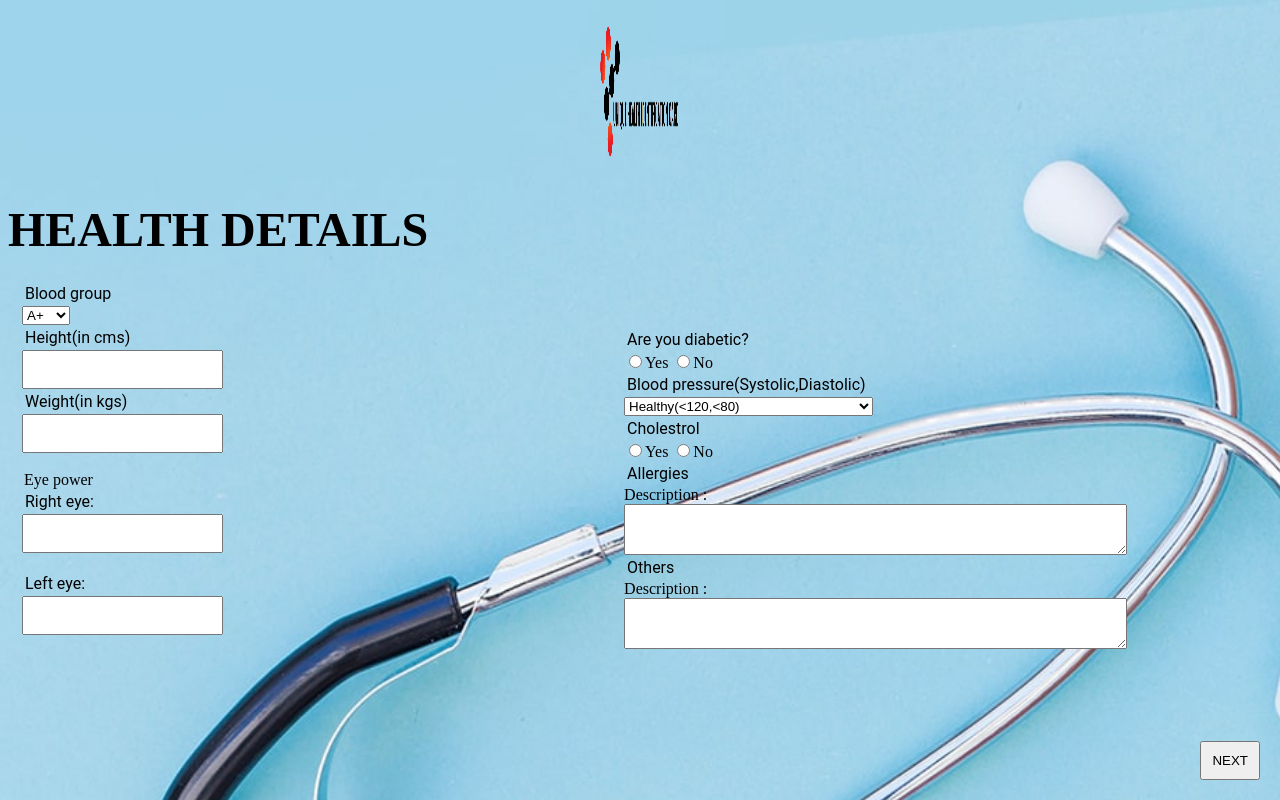
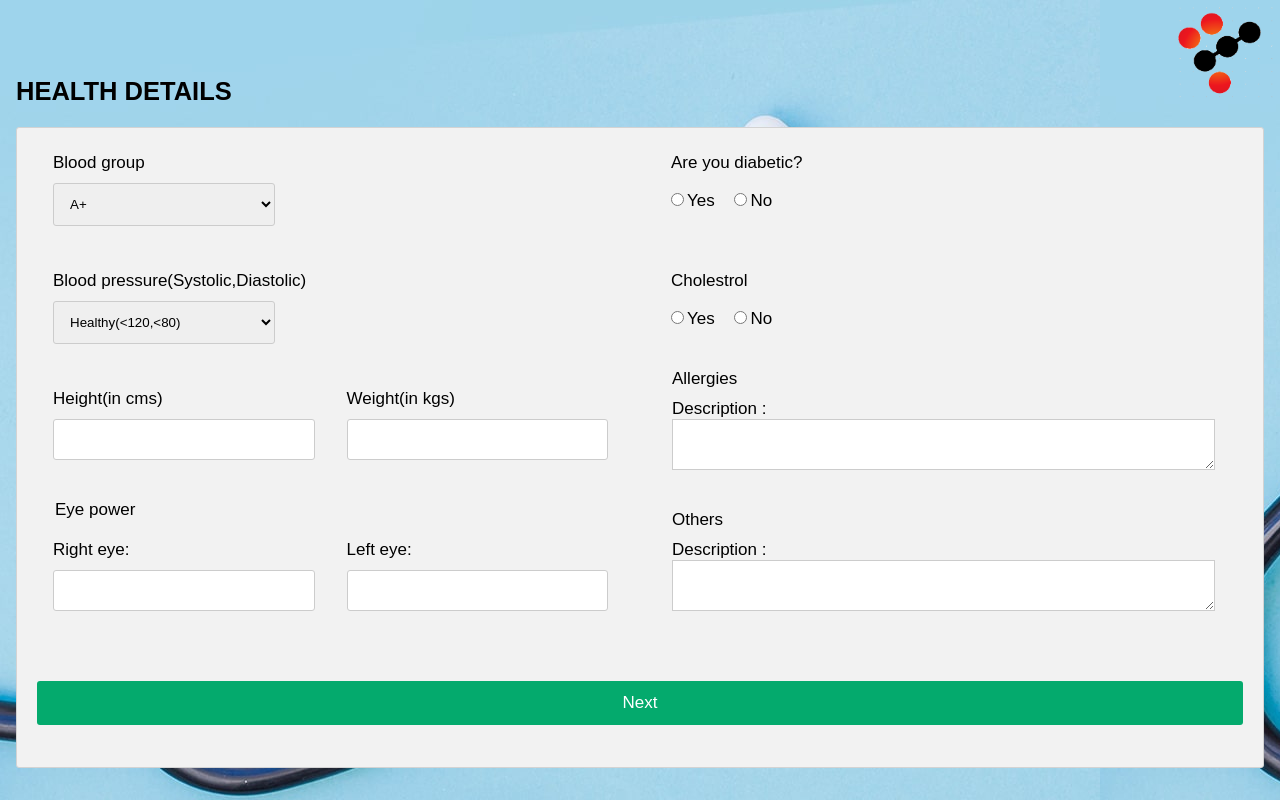
Before and after one commit to rithulaa/uhic, a Django app: page /login/input1/input2 in a window 1280 px wide. Run offline with Django 3.2, Linux system fonts and the light colour scheme.

Commit message:
input2 changed

```diff
--- a/uhic/templates/input2.html
+++ b/uhic/templates/input2.html
@@ -1,114 +1,181 @@
 {% load static %}
+<html>
+<head>
+<meta name="viewport" content="width=device-width, initial-scale=1">
+<link rel="stylesheet" href="https://cdnjs.cloudflare.com/ajax/libs/font-awesome/4.7.0/css/font-awesome.min.css">
+<style>
+body {
+  background-image: url("{%static '8min.jpg' %}");
+  font-family: Arial;
+  font-size: 17px;
+  padding: 8px;
+}
 
-<html lang="en" xmlns="http://www.w3.org/1999/html" xmlns="http://www.w3.org/1999/html">
-<head>
-    <meta charset="UTF-8">
-    <title>PERSONAL DETAILS</title>
-    <style type="text/css">
-        body{
-            background-image: url("{%static '8min.jpg' %}");
-            background-repeat: no-repeat;
-            background-attachment: fixed;
-            background-size: 1530px;
+* {
+  box-sizing: border-box;
 }
-        main{
-            position:fixed;
-            top:120px;
-            left:410px;
-            width:700px;
-            background-color:gainsboro;
-            align-items:center;
-            border-radius:5%;
+
+.row {
+  display: -ms-flexbox; /* IE10 */
+  display: flex;
+  -ms-flex-wrap: wrap; /* IE10 */
+  flex-wrap: wrap;
+  margin: 0 -16px;
 }
-        .btn-holder {
-            justify-content: flex-end;
-            display: flex;
-            position: fixed;
-            bottom: 20px;
-            right: 20px;
+
+.col-25 {
+  -ms-flex: 25%; /* IE10 */
+  flex: 25%;
 }
-        h4{
-            font-family: Impact;
-            font-size: 35px ;
-            color: black;
+
+.col-50 {
+  -ms-flex: 50%; /* IE10 */
+  flex: 50%;
 }
-        .center {
+
+.col-75 {
+  -ms-flex: 75%; /* IE10 */
+  flex: 75%;
+}
+.col-100 {
+  -ms-flex: 100%; /* IE10 */
+  flex: 100%;
+}
+
+.col-25,
+.col-50,
+.col-75,
+.col-100{
+  padding: 0 16px;
+}
+
+.container {
+  background-color: #f2f2f2;
+  padding: 5px 20px 15px 20px;
+  border: 1px solid lightgrey;
+  border-radius: 3px;
+}
+
+input[type=text] {
+  width: 100%;
+  margin-bottom: 20px;
+  padding: 12px;
+  border: 1px solid #ccc;
+  border-radius: 3px;
+}
+input[type=radio] {
+  margin-left: 15px;
+  margin-top: 10px;
+}
+input[type=number] {
+  width: 100%;
+  margin-bottom: 20px;
+  padding: 12px;
+  border: 1px solid #ccc;
+  border-radius: 3px;
+}
+input[type=tel] {
+  width: 100%;
+  margin-bottom: 20px;
+  padding: 12px;
+  border: 1px solid #ccc;
+  border-radius: 3px;
+}
+input[type=date] {
+  width: 100%;
+  margin-bottom: 20px;
+  padding: 12px;
+  border: 1px solid #ccc;
+  border-radius: 3px;
+}
+
+label {
+  margin-bottom: 10px;
   display: block;
-              margin-left: auto;
-              margin-right: auto;
-              width: 50%;
 }
-        label{
-            font-family: Roboto;
-            display: block;
-            padding: 3px;
+
+.icon-container {
+  margin-bottom: 20px;
+  padding: 7px 0;
+  font-size: 24px;
 }
-        input {
-            padding: 10px;
-            display: inline-block;
+
+.btn {
+  background-color: #04AA6D;
+  color: white;
+  padding: 12px;
+  margin: 10px 0;
+  border: none;
+  width: 100%;
+  border-radius: 3px;
+  cursor: pointer;
+  font-size: 17px;
 }
-        fieldset{
-            width: 47%;
-            display: inline-block;
-            box-sizing: border-box;
-            border: 0;
+
+
+.btn:hover {
+  background-color: #45a049;
+}
+
+a {
+  color: #2196F3;
+}
+
+hr {
+  border: 1px solid lightgrey;
+}
+
+
+span.guidelines{
+  float: right;
+  color: grey;
+}
+
+
+@media (max-width: 800px) {
+  .row {
+    flex-direction: column-reverse;
+  }
+  .col-25 {
+    margin-bottom: 20px;
+  }
+
 }
 </style>
-        <script>
-        function Addattachment()
-        {
-        var entityETC=10007; //entity code
-        var entityID =window.parent.Xrm.Page.data.entity.getId();//to read parent record ID
-        parent.Mscrm.RibbonActions.addFileToRecord(1, entityID)
-        }
-</script>
 </head>
 <body>
-<img src='{%static "uhicblack.png" %}' alt="logo" class="center" style="height: 175px;width: 80px">
-<h3><font size="25"><b>HEALTH DETAILS</b></font> </h3>
-<form action="/users" method="get">
-    <form style="margin:0;padding:0"></form>
-    <fieldset id="f1">
-        <div>
+
+<img src="{% static 'lg.png' %}" alt="logo" style="height: 100px; width: 110px; position: absolute; top: 0px; right: 0px;">
+<br><br>
+<h2>HEALTH DETAILS</h2>
+
+<div class="row">
+  <div class="col-100">
+    <div class="container">
+      <form action="/action_page.php">
+
+        <div class="row">
+          <div class="col-50"><br>
+          <div class="col-25">
             <label>Blood group</label>
-            <select name="blood_group" id="user[bloodgroup]">
+            <select style=" border: 1px solid #ccc;padding: 12px;width: 40%; margin-bottom: 5px; border-radius: 3px;" name="blood_group" id="user[bloodgroup]">
                 <option value="A+">A+</option>
                 <option value="A-">A-</option>
                 <option value="B+">B+</option>
-                <option value="B-">B-</option>\
+                <option value="B-">B-</option>
                 <option value="O+">O+</option>
                 <option value="O-">O-</option>
                 <option value="AB+">AB+</option>
                 <option value="AB-">AB-</option>
             </select>
               </div>
+              <br>
 
-        <div>
-            <label>Height(in cms)</label>
-            <input id="user_height" name="user[height]" size="4" type="number" />
-        </div>
 
-        <div>
-            <label>Weight(in kgs)</label>
-            <input id="user_weight" name="user[weight]" size="5" type="number" />
-        </div><br>
-        <div>
-            <legend>Eye power</legend>
-            <label for="right">Right eye:</label>
-            <input type="number" id="right" name="user[right]"><br><br>
-            <label for="left">Left eye:</label>
-            <input type="number" id="left" name="user[left]"><br><br>
-        </div>
-    </fieldset>
-    <fieldset id="f2">
-        <div>
-            <label>Are you diabetic?</label>
-            <input type="radio" name="yes" value="Yes">Yes
-            <input type="radio" name="no" value="No">No
-        </div>
-         <div>
-            <label>Blood pressure(Systolic,Diastolic)</label>
-            <select name="blood_pressure" id="user[bloodpressure]">
+
+              <div class="col-25">
+              <br><label>Blood pressure(Systolic,Diastolic)</label>
+            <select style="border: 1px solid #ccc; padding: 12px;width: 40%; margin-bottom: 5px;  border-radius: 3px;" name="blood_pressure" id="user[bloodpressure]">
                 <option value="(<120,<80)">Healthy(<120,<80)</option>
                 <option value="(120-129,<80)">Elevated(120-129,<80)</option>
                 <option value="(130-139,80-89)">Hypertension stage-1((130-139,80-89)</option>
@@ -116,32 +183,76 @@
                 <option value="(>180,>120)">Hypertension crisis(>180,>120)</option>
             </select>
             </div>
+            <br>
+              <br>
+              <div class="col-50">
+              <div class="row">
+                  <div class="col-25">
+                  <label>Height(in cms)</label>
+                  <input id="user_height" name="user[height]" size="3" type="number" />
+                  </div>
+                  <div class="col-25">
+                  <label>Weight(in kgs)</label>
+                  <input id="user_weight" name="user[weight]" size="3" type="number" />
+                  </div>
+              </div>
+              </div>
 
+              <div class="col-50">
+                <br>
               <div>
-            <label>Cholestrol</label>
+              <legend>Eye power</legend><br>
+              <div class="row">
+              <div class="col-25">
+              <label>Right eye:</label>
+              <input type="number" id="user[right]" name="right"> <br>
+              </div>
+              <div class="col-25">
+              <label>Left eye:</label>
+              <input type="number" id="user[left]" name="left"><br><br>
+              </div>
+              </div>
+              </div>
+            </div>
+          </div>
+
+
+          <br>
+            <div class="col-50"><br>
+            <div>
+            <label style="margin-left:15px" >Are you diabetic?</label>
             <input type="radio" name="yes" value="Yes">Yes
             <input type="radio" name="no" value="No">No
             </div>
 
+            <br>
             <div>
+            <label  style="margin-left:15px; margin-top:40px">Cholestrol</label>
+            <input type="radio" name="yes" value="Yes">Yes
+            <input type="radio" name="no" value="No">No
+            </div>
+
+            <br>
+            <div class="col-25"><br>
             <label>Allergies</label>
             Description : <br />
-         <textarea rows = "3" cols = "60" name = "description">
-         </textarea>
+            <textarea style="border: 1px solid #ccc;" rows = "3" cols = "65" name = "description"></textarea>
+            </div>
+            <br>
+            <div class="col-25"><br>
+            <label>Others</label>
+            Description : <br />
+            <textarea style="border: 1px solid #ccc;" rows = "3" cols = "65" name = "description"></textarea>
+            </div>
           </div>
 
-        <div>
-            <label>Others</label>
-            Description : <br />
-         <textarea rows = "3" cols = "60" name = "description">
-         </textarea>
+        </div><br>
+        <input type="submit" value="Next" class="btn">
+      </form>
     </div>
-    </fieldset>
-
-    </form>
-<div class="btn-holder">
-        <a href="{% url 'input3' %}"><input type="submit" value="NEXT"></a>
+  </div>
 
 </div>
+
 </body>
 </html>
```
Also changed, not shown: uhic/templates/input1.html (+159 -98 lines), uhic/uhic/settings.py (+8 -1 lines). Lines whose indentation alone changed are shown as unchanged.
